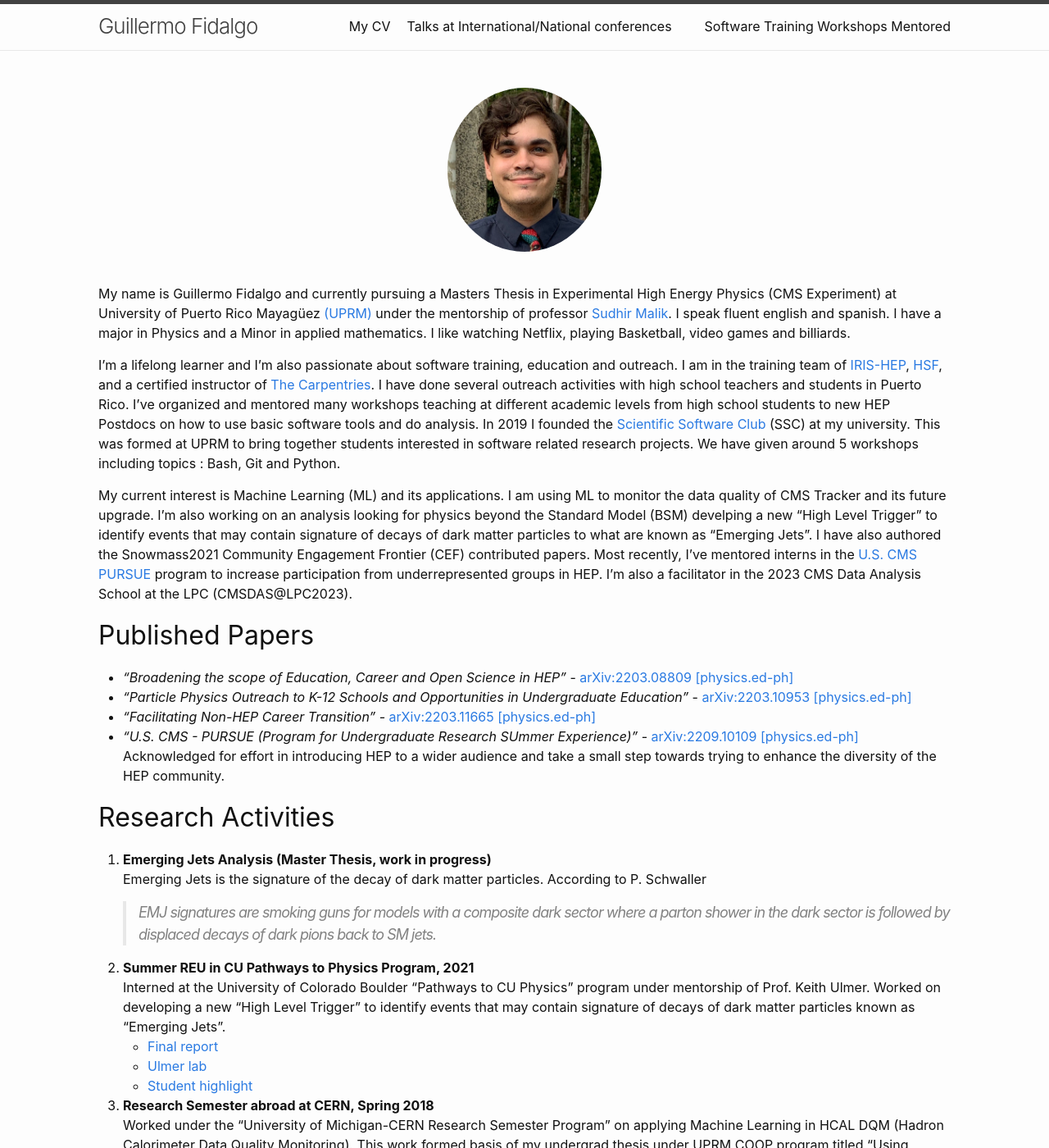
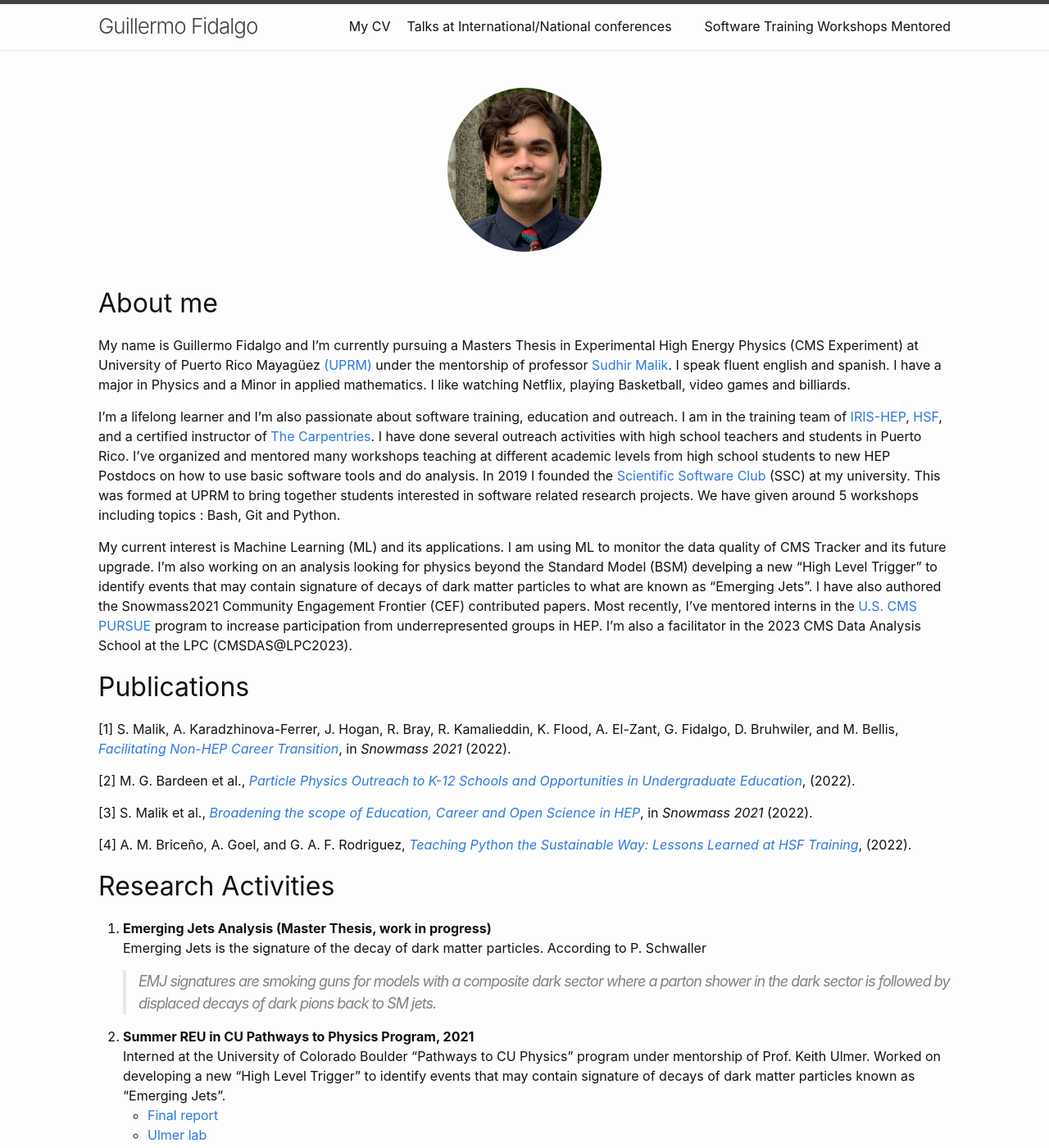
Before and after one commit to GuillermoFidalgo/guillermofidalgo.github.io, a Jekyll site: the page built from index.md, in a window 1280 px wide and 1400 px high. Shown: the whole window at 82% size. Built offline with Jekyll 4.4.1, drawn with Linux system fonts in a browser that asks for light colours.

```diff
--- /dev/null
+++ b/_includes/myPubs.md
@@ -0,0 +1,25 @@
+<span class="csl-left-margin">\[1\] </span><span
+class="csl-right-inline">S. Malik, A. Karadzhinova-Ferrer, J. Hogan, R.
+Bray, R. Kamalieddin, K. Flood, A. El-Zant, G. Fidalgo, D. Bruhwiler,
+and M. Bellis, *[Facilitating Non-HEP Career
+Transition](https://arxiv.org/abs/2203.11665)*, in *Snowmass 2021*
+(2022).</span>
+
+<span class="csl-left-margin">\[2\] </span><span
+class="csl-right-inline">M. G. Bardeen et al., *[<span
+class="nocase">Particle Physics Outreach to K-12 Schools and
+Opportunities in Undergraduate
+Education</span>](https://arxiv.org/abs/2203.10953)*, (2022).</span>
+
+<span class="csl-left-margin">\[3\] </span><span
+class="csl-right-inline">S. Malik et al., *[<span
+class="nocase">Broadening the scope of Education, Career and Open
+Science in HEP</span>](https://arxiv.org/abs/2203.08809)*, in *Snowmass
+2021* (2022).</span>
+
+<span class="csl-left-margin">\[4\] </span><span
+class="csl-right-inline">A. M. Briceño, A. Goel, and G. A. F. Rodriguez,
+*[<span class="nocase">Teaching Python the Sustainable Way: Lessons
+Learned at HSF
+Training</span>](https://doi.org/10.5281/zenodo.7115834)*,
+(2022).</span>
--- a/index.md
+++ b/index.md
@@ -13,20 +13,18 @@
 </center>
 
 <br>
+# About me
 
-My name is Guillermo Fidalgo and currently pursuing a Masters Thesis in Experimental High Energy Physics (CMS Experiment) at University of Puerto Rico Mayagüez [(UPRM)](https://www.uprm.edu/portada/) under the mentorship of professor [Sudhir Malik](http://charma.uprm.edu/~malik/). I speak fluent english and spanish. I have a major in Physics and a Minor in applied mathematics. I like watching Netflix, playing Basketball, video games and billiards.
+My name is Guillermo Fidalgo and I'm currently pursuing a Masters Thesis in Experimental High Energy Physics (CMS Experiment) at University of Puerto Rico Mayagüez [(UPRM)](https://www.uprm.edu/portada/) under the mentorship of professor [Sudhir Malik](http://charma.uprm.edu/~malik/). I speak fluent english and spanish. I have a major in Physics and a Minor in applied mathematics. I like watching Netflix, playing Basketball, video games and billiards.
 
 I'm a lifelong learner and I'm also passionate about software training, education and outreach. I am in the training team of [IRIS-HEP](https://iris-hep.org/ssc.html), [HSF](https://hepsoftwarefoundation.org/workinggroups/training.html), and a certified instructor of [The Carpentries](https://carpentries.org/). I have done several outreach activities with high school teachers and students in Puerto Rico. I've organized and mentored many workshops teaching at different academic levels from high school students to new HEP Postdocs on how to use basic software tools and do analysis. In 2019 I founded the [Scientific Software Club](https://sites.google.com/upr.edu/ssc-uprm/home?authuser=0) (SSC) at my university. This was formed at UPRM to bring together students interested in software related research projects. We have given around 5 workshops including topics : Bash, Git and Python.
 
 My current interest is Machine Learning (ML) and its applications. I am using ML to monitor the data quality of CMS Tracker and its future upgrade. I'm also working on an analysis looking for physics beyond the Standard Model (BSM) develping a new "High Level Trigger" to identify events that may contain signature of decays of dark matter particles to what are known as "Emerging Jets".  I have also authored the Snowmass2021 Community Engagement Frontier (CEF) contributed papers. Most recently, I've mentored interns in the [U.S. CMS PURSUE](https://sites.google.com/upr.edu/uscms-pursue/) program to increase participation from underrepresented groups in HEP. I'm also a facilitator in the 2023 CMS Data Analysis School at the LPC (CMSDAS@LPC2023).
 
-# Published Papers
+# Publications
 
-*   _"Broadening the scope of Education, Career and Open Science in HEP"_ - [arXiv:2203.08809 \[physics.ed-ph\]](https://arxiv.org/abs/2203.08809)
-*   _"Particle Physics Outreach to K-12 Schools and Opportunities in Undergraduate Education"_ - [arXiv:2203.10953 \[physics.ed-ph\]](https://arxiv.org/abs/2203.10953)
-*   _"Facilitating Non-HEP Career Transition" -_ [arXiv:2203.11665 \[physics.ed-ph\]](https://arxiv.org/abs/2203.11665)
-*   _"U.S. CMS - PURSUE (Program for Undergraduate Research SUmmer Experience)"_ - [arXiv:2209.10109 \[physics.ed-ph\]](https://arxiv.org/abs/2209.10109)
-    Acknowledged for effort in introducing HEP to a wider audience and take a small step towards trying to enhance the diversity of the HEP community.
+{%include myPubs.md %}
+
 
 # Research Activities
 
```
Also changed, not shown: _data/Publications.bib (added, +47 -0 lines), mentored.md (+17 -10 lines), 2 other files.
